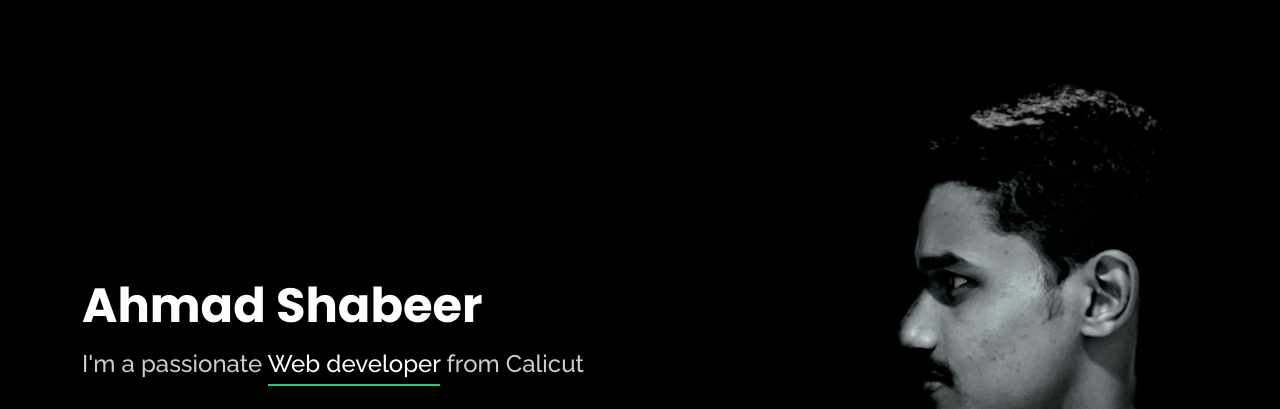
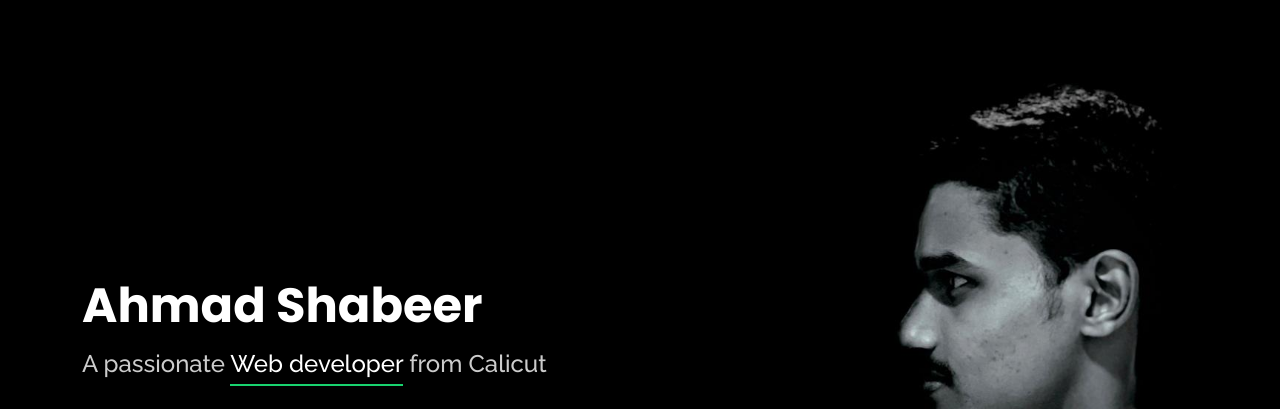
Before and after one commit to Ask-786/Personal-Website, a plain HTML site: page index.html in a window 1280 px wide. Shown: the top 409 px of the page. Drawn offline with nearby package versions, Linux system fonts and the light colour scheme.

Commit message:
minor changes (like choosing better words)

```diff
--- a/index.html
+++ b/index.html
@@ -45,7 +45,7 @@
       <h1><a href="index.html">Ahmad Shabeer</a></h1>
       <!-- Uncomment below if you prefer to use an image logo -->
       <!-- <a href="index.html" class="mr-auto"><img src="assets/img/logo.png" alt="" class="img-fluid"></a> -->
-      <h2>I'm a passionate <span>Web developer</span> from Calicut</h2>
+      <h2>A passionate <span>Web developer</span> from Calicut</h2>
 
       <nav id="navbar" class="navbar">
         <ul>
```
